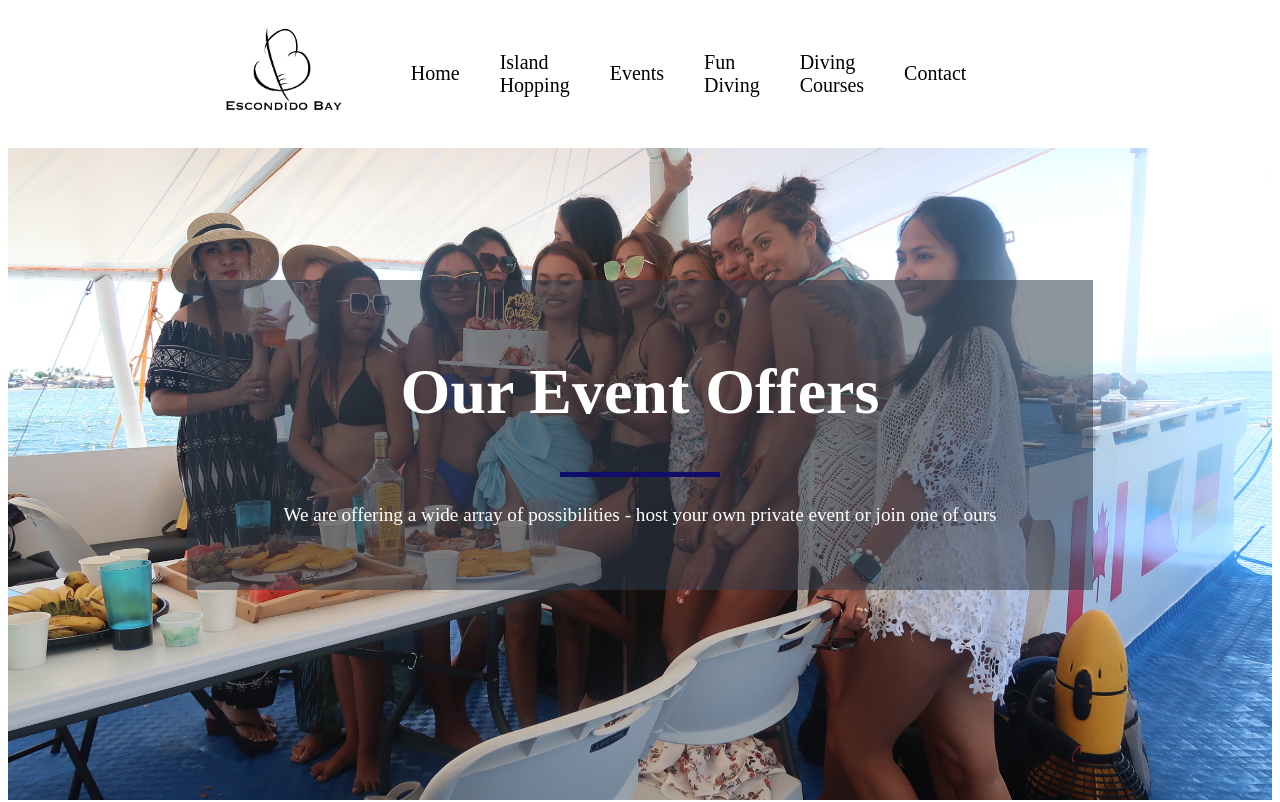
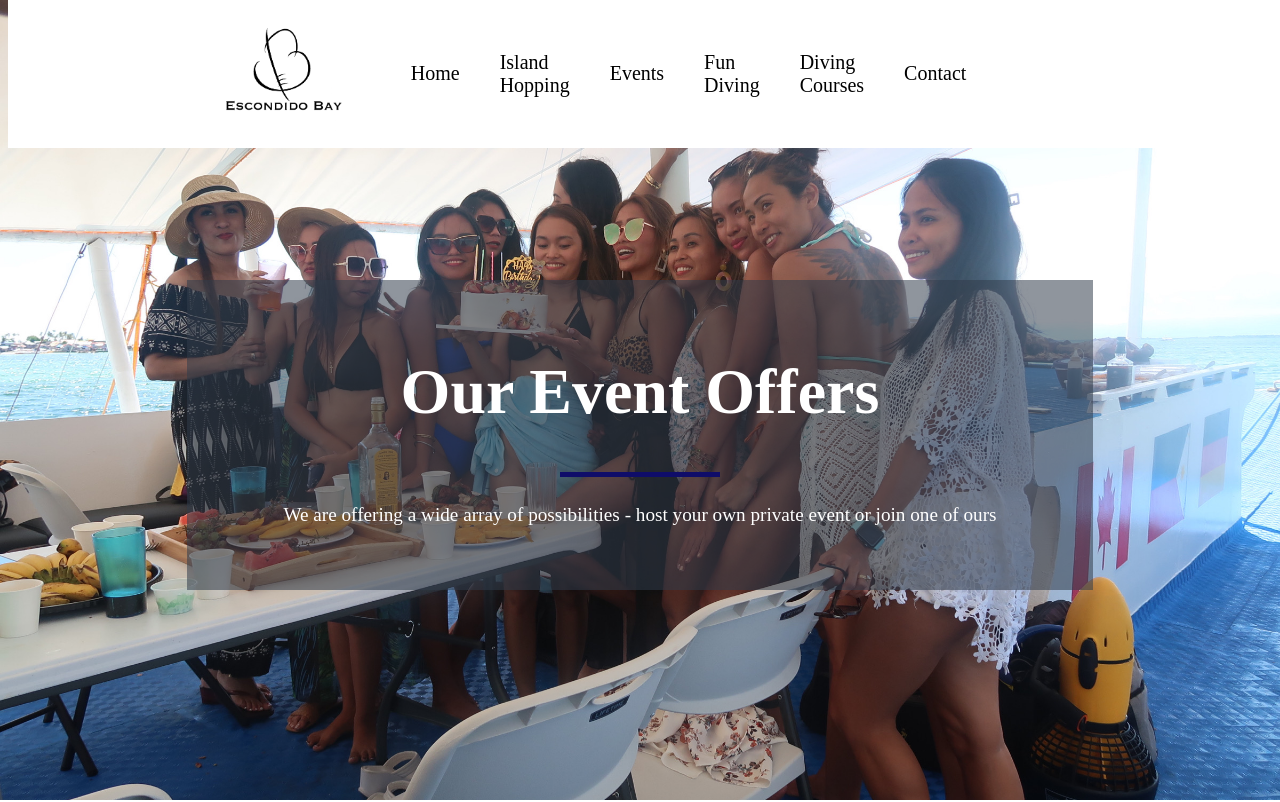
Before and after one commit to timefliez1210/Escondido-Bay, a Next.js app: page /events in a window 1280 px wide. Shown: the top 802 px of the page. Built offline with nearby package versions, Linux system fonts and the light colour scheme.

Commit message:
fixed background image headers into next gen

```diff
--- a/components/Banner.js
+++ b/components/Banner.js
@@ -1,8 +1,16 @@
+import Image from 'next/image'
 
 function Banner(props) {
   return (
     <div>
     <div className="hero">
+        <Image
+            src={props.src}
+            alt={props.alt}
+            layout="fill"
+            objectFit="cover"
+            quality={100}
+        />
     <div className="banner">
       <h1>{props.heading}</h1>
       <div className="divider"></div>
@@ -13,7 +21,7 @@ function Banner(props) {
        <style jsx>{`
        .hero {
          min-height: calc(100vh - 150px);
-         background: url(${props.src}) center/cover no-repeat;
+
          display: flex;
          align-items: center;
          justify-content: center;
@@ -25,6 +33,7 @@ function Banner(props) {
         color: white;
         padding: 2rem 1rem;
         text-align: center;
+        z-index: 100;
       }
       .banner h1 {
         font-size: 2.5rem;
--- a/components/ServiceDisplay.js
+++ b/components/ServiceDisplay.js
@@ -16,7 +16,10 @@ export default function ServiceDisplay({display, title}) {
               <Image
                 src={Display.image}
                 alt={Display.alt}
+                width="100%"
+                height="100%"
                 layout='fill'
+                objectFit='contain'
               />
             </div>
               <br />
--- a/pages/contact.js
+++ b/pages/contact.js
@@ -19,7 +19,7 @@ export default function contact() {
         heading={'Contact us'}
         title={'Contact us with inquiries and questions'}
         src={'/Escondido-Bay.jpg'}
-        alt={'Diving on mactan'}
+        alt={'Contact us for Inquiries and Questions'}
         layout={'fill'}
         objectFit={'contain'}
       />
--- a/pages/events.js
+++ b/pages/events.js
@@ -17,7 +17,7 @@ export default function events() {
         heading={'Our Event Offers'}
         title={'We are offering a wide array of possibilities - host your own private event or join one of ours'}
         src={'/events.jpg'}
-        alt={'Diving on mactan'}
+        alt={'Escondido Bay Catering your Private event or join one of ours'}
         layout={'fill'}
         objectFit={'contain'}
       />
--- a/pages/fun_diving.js
+++ b/pages/fun_diving.js
@@ -20,6 +20,7 @@ export default function fun_diving() {
         title={'Enjoy your Dive Trip with us'}
         text={"But our boat is fully operational. Please dont be shy to contact us on Facebook, Whatapp, Viber or simply a call to book our boat or diving courses."}
         src={'/talima-reefscape.JPG'}
+        alt={'Fun Diving around Mactan Island, Lapu-Lapu City and Cordova'}
       />
       <Card
         heading={'Fun Diving with Escondido Bay'}
--- a/pages/index.js
+++ b/pages/index.js
@@ -53,6 +53,7 @@ const Home = () => {
         title={'The Native Experience Reinvented'}
         text={"The ship's history is richly steeped in a very heroic and distinguished past having been constructed so robustly that it was often used in rescue and salvage operations during turbulent sea conditions and inclement weather. Being so sturdy, it was also often used as avcargo vessel for inter-island transfers of goods, supplies and personnel, hence its past namesake “The Warrior”, a true testament to its sea worthiness and brawn.\n\n While today, it has maintained the basic structure consisting of a heavily strengthened frame and hull, the vessel has undergone a complete refurbishment focused on catering for comfortable and very safe passages from island to island, diving or events for groups of up to 40 people."}
         src={'/escondido-bay-boat.JPG'}
+        alt={'Escondido Bay Boat Services'}
       />
       <ServiceDisplay
         title={'Our Services'}
```
